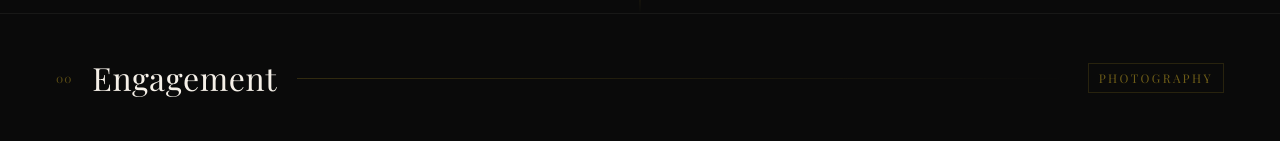
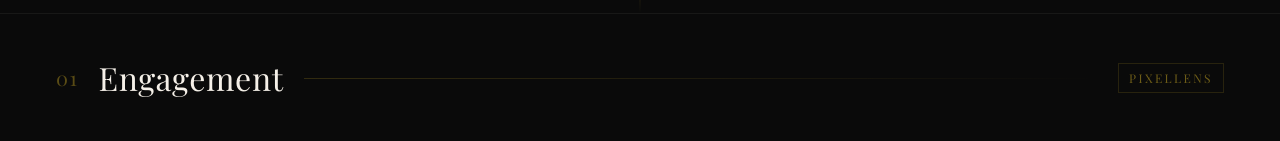
Before and after one commit to barbar17/pixellens, a Next.js app: page /package in a window 1280 px wide. Shown: the part 425-566 px from the top of the page. Built offline with nearby package versions, Linux system fonts and the light colour scheme.

Commit message:
minor update package layout

```diff
--- a/src/app/layout.tsx
+++ b/src/app/layout.tsx
@@ -2,8 +2,8 @@ import type { Metadata } from "next";
 import { Playfair_Display, Raleway } from 'next/font/google'
 import "./globals.css";
 
-import Footer from "@/components/footer";
-import Header from "@/components/header/header";
+import Footer from "@/components/Footer";
+import Header from "@/components/header/Header";
 import { TooltipProvider } from "@/components/ui/tooltip";
 import ToastProvider from "@/components/ToastProvidet";
 
--- a/src/app/package/page.tsx
+++ b/src/app/package/page.tsx
@@ -25,11 +25,11 @@ export default function Package() {
       {PACKAGES.map(({ name, portofolio, packages, igHref }, index) => (
         <div key={name} id={name} className="border-t border-[rgba(245,240,232,0.06)] last:border-b">
           <div className="flex items-center gap-5 px-14 py-10 border-b border-[rgba(245,240,232,0.04)] max-lg:px-8">
-            <span className="font-heading text-[10px] md:text-[12px] font-light text-gold/40 tracking-[0.08em]">{String(index).padStart(2, "0")}</span>
+            <span className="font-heading text-[14px] md:text-[20px] font-light text-gold/40 tracking-[0.08em]">{String(index + 1).padStart(2, "0")}</span>
             <h2 className="font-heading text-[20px] md:text-[32px] font-light text-[#f5f0e8] tracking-[0.02em]">{name}</h2>
             <div className="flex-1 h-px bg-linear-to-r from-gold/20 to-transparent" />
             <span className="font-heading text-[8px] md:text-xs tracking-[0.2em] uppercase text-gold/50 border border-gold/15 px-2 md:px-2.5 py-1 md:py-1.5">
-              Photography
+              Pixellens
             </span>
           </div>
 
@@ -94,7 +94,7 @@ export default function Package() {
         </div>
       ))}
 
-      <div className="text-center px-10 py-20">
+      <div className="text-center px-10 py-20 mt-10">
         <div className="flex items-center justify-center gap-2.5 mb-5">
           <span className="block w-9 h-px bg-gold opacity-40" />
           <span className="text-gold text-[9px] opacity-60">◆</span>
```
